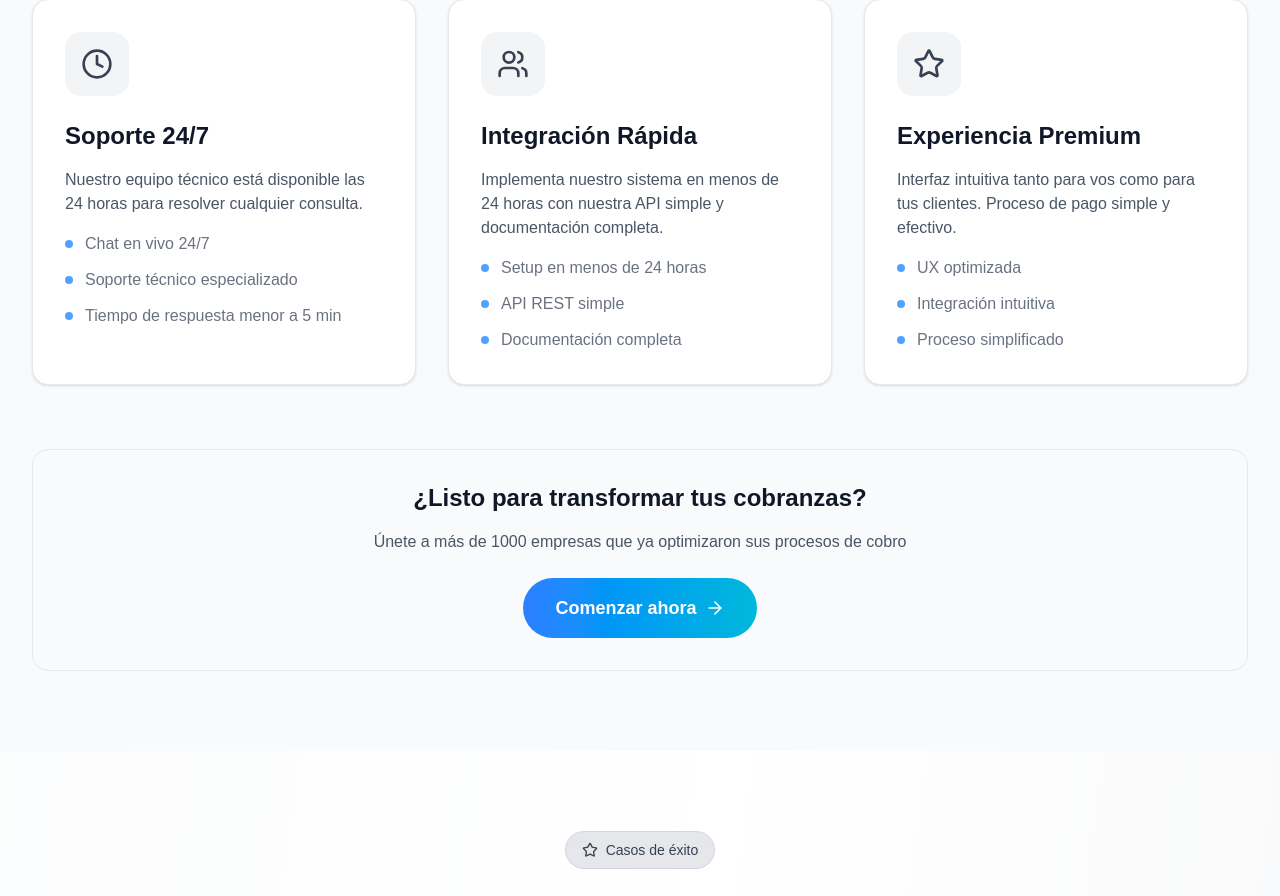
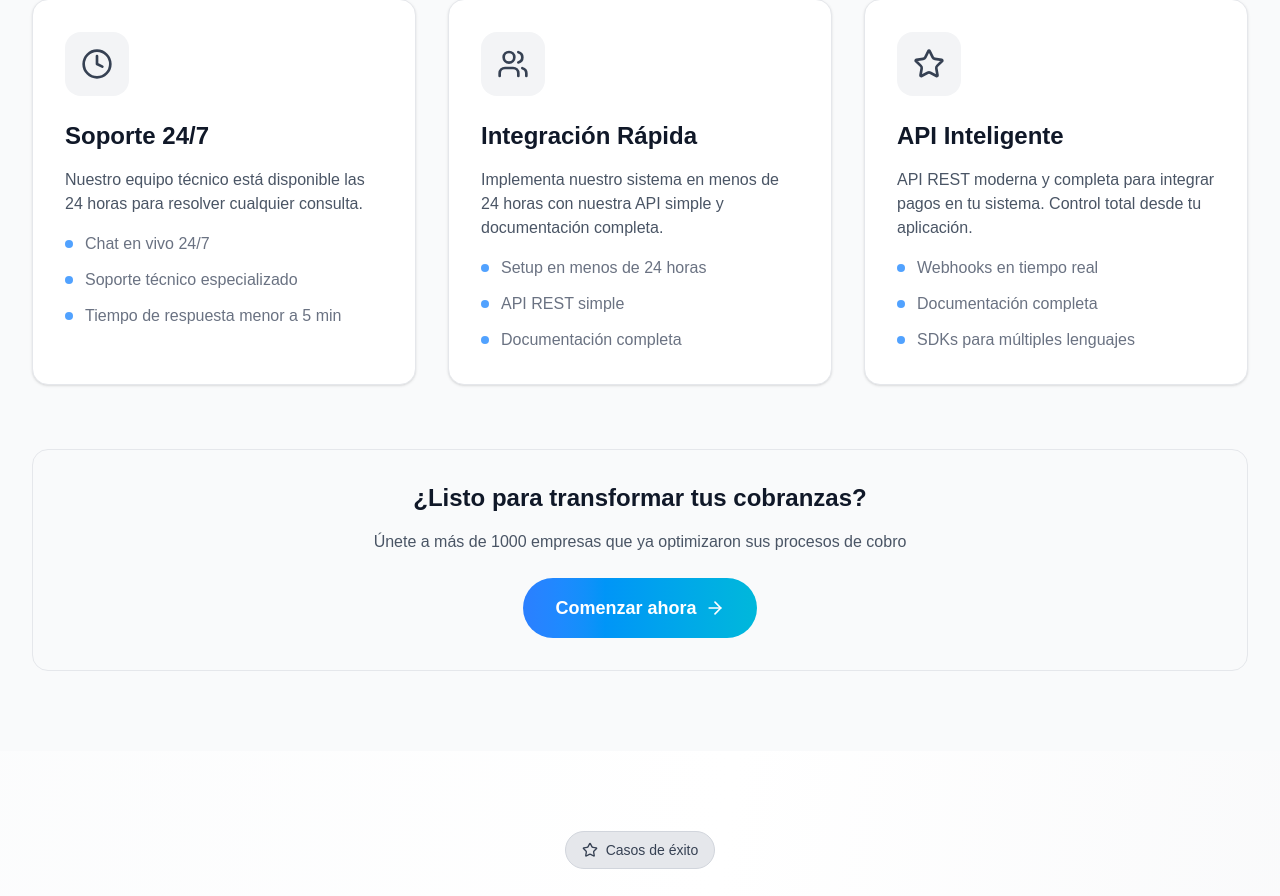
Before and after one commit to gestionesdecobranzas/gestiondecobranzas, a Next.js app: page / in a window 1280 px wide. Shown: the part 3260-4156 px from the top of the page. Built offline with nearby package versions, Linux system fonts and the light colour scheme.

Commit message:
Update page.tsx

```diff
--- a/src/app/page.tsx
+++ b/src/app/page.tsx
@@ -707,22 +707,22 @@
               <div className="bg-gray-100 w-16 h-16 rounded-2xl flex items-center justify-center mb-6 group-hover:scale-110 transition-transform duration-300">
                 <Star className="w-8 h-8 text-gray-700" />
               </div>
-              <h3 className="text-2xl font-bold text-gray-900 mb-4">Experiencia Premium</h3>
+              <h3 className="text-2xl font-bold text-gray-900 mb-4">API Inteligente</h3>
               <p className="text-gray-600 mb-4">
-                Interfaz intuitiva tanto para vos como para tus clientes. Proceso de pago simple y efectivo.
+                API REST moderna y completa para integrar pagos en tu sistema. Control total desde tu aplicación.
               </p>
               <div className="space-y-3">
                 <div className="flex items-center gap-3 text-gray-500">
                   <div className="w-2 h-2 bg-blue-400 rounded-full"></div>
-                  <span>UX optimizada</span>
+                  <span>Webhooks en tiempo real</span>
                 </div>
                 <div className="flex items-center gap-3 text-gray-500">
                   <div className="w-2 h-2 bg-blue-400 rounded-full"></div>
-                  <span>Integración intuitiva</span>
+                  <span>Documentación completa</span>
                 </div>
                 <div className="flex items-center gap-3 text-gray-500">
                   <div className="w-2 h-2 bg-blue-400 rounded-full"></div>
-                  <span>Proceso simplificado</span>
+                  <span>SDKs para múltiples lenguajes</span>
                 </div>
               </div>
             </motion.div>
```
